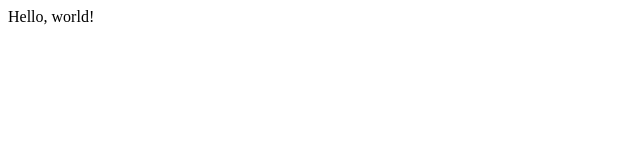
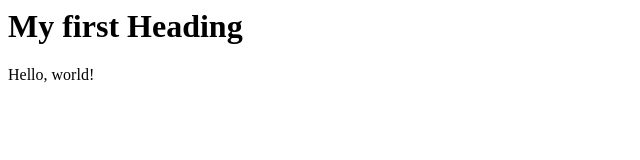
Before and after one commit to Eric-christianson-1/MyHTML, a plain HTML site: page index.html in a window 1280 px wide. Shown: the whole page, without its empty margins (0-640 px from the left). Drawn offline with Linux system fonts and the light colour scheme.

```diff
--- a/index.html
+++ b/index.html
@@ -3,6 +3,7 @@
 <title> test </title>
 </head>
 <body>
+<h1> My first Heading </h1>
 <p> Hello, world! </p>
 </body>
 </html>
```
Also changed, not shown: image/hello_world.png (added).
